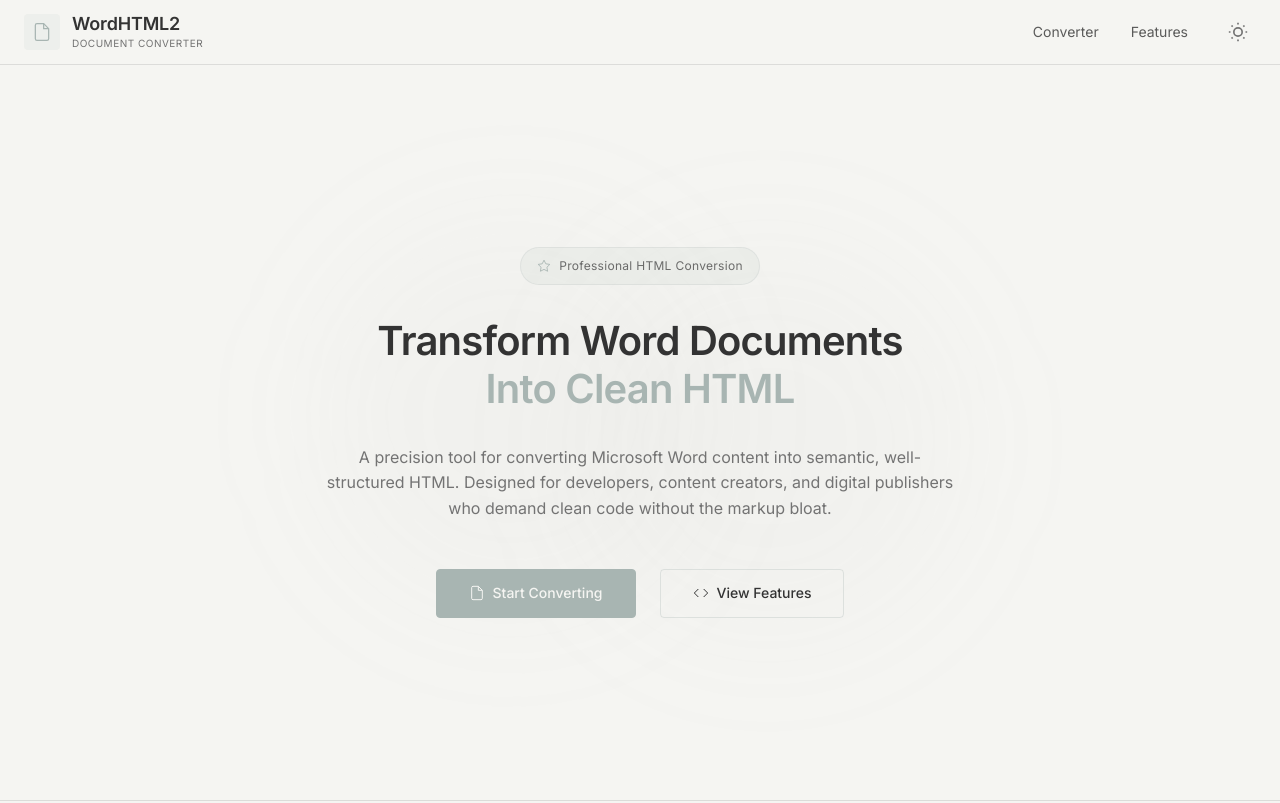
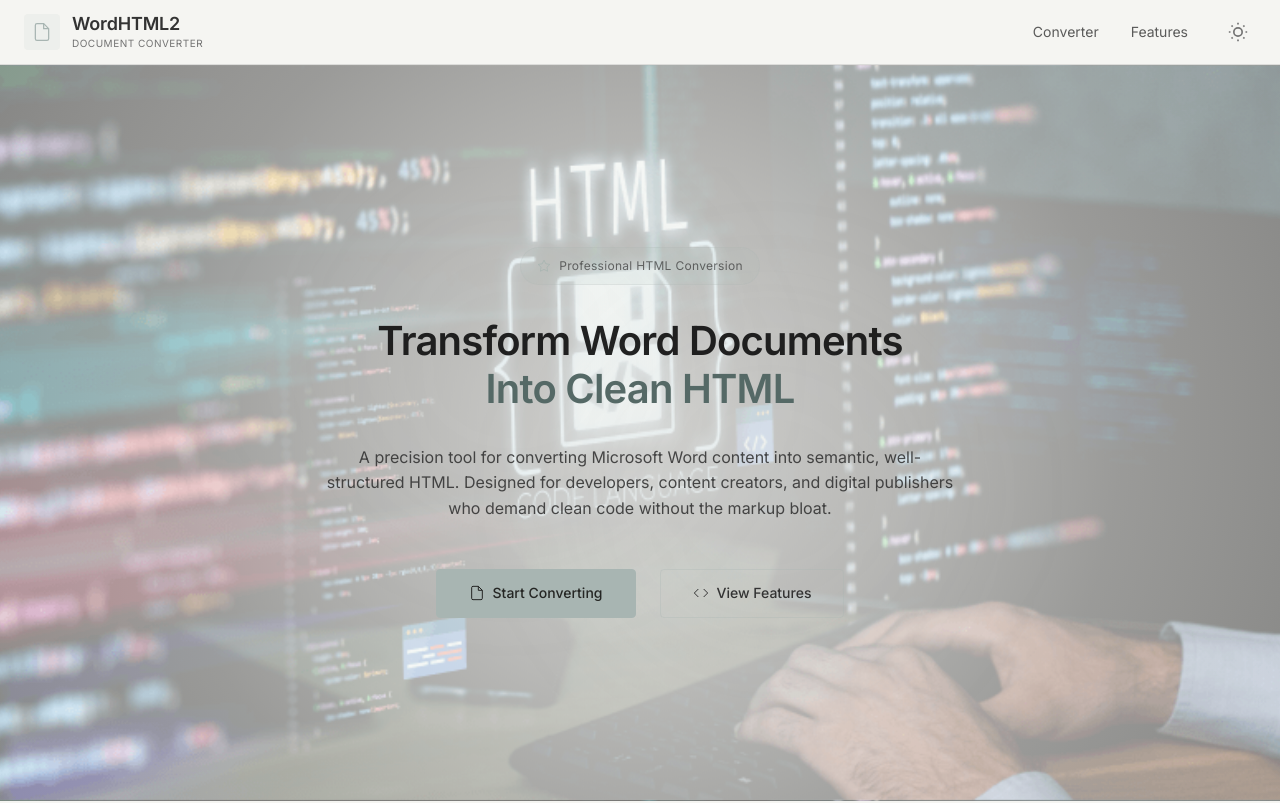
Before and after one commit to rosettascript/wordhtml2, a plain HTML site: page index.html in a window 1280 px wide. Shown: the top 803 px of the page. Drawn offline with nearby package versions, Linux system fonts and the light colour scheme.

```diff
--- a/css/main.css
+++ b/css/main.css
@@ -316,6 +316,26 @@
     min-height: calc(100vh - 4rem);
     display: flex;
     align-items: center;
+    background-image: linear-gradient(rgba(245, 245, 242, 0.55), rgba(245, 245, 242, 0.55)), url('../wordhtml2.png');
+    background-size: cover;
+    background-position: center;
+    isolation: isolate;
+}
+
+.hero::before {
+    content: '';
+    position: absolute;
+    inset: 0;
+    background: radial-gradient(circle at center, rgba(245, 245, 242, 0.7) 0%, rgba(245, 245, 242, 0.45) 35%, rgba(245, 245, 242, 0.18) 65%, rgba(245, 245, 242, 0) 100%);
+    z-index: 0;
+}
+
+[data-theme="dark"] .hero {
+    background-image: linear-gradient(rgba(26, 26, 24, 0.82), rgba(26, 26, 24, 0.88)), url('../wordhtml2.png');
+}
+
+[data-theme="dark"] .hero::before {
+    background: radial-gradient(circle at center, rgba(26, 26, 24, 0.8) 0%, rgba(26, 26, 24, 0.55) 35%, rgba(26, 26, 24, 0.25) 65%, rgba(26, 26, 24, 0) 100%);
 }
 
 .hero-container {
@@ -323,6 +343,8 @@
     margin: 0 auto;
     padding: var(--spacing-20) var(--spacing-6);
     width: 100%;
+    position: relative;
+    z-index: 1;
 }
 
 .hero-content {
@@ -370,20 +392,33 @@
     margin-bottom: var(--spacing-8);
     animation: fade-in-up 0.6s cubic-bezier(0.25, 0.8, 0.25, 1) 0.1s forwards;
     opacity: 0;
+    color: rgba(22, 22, 22, 0.95);
+}
+
+[data-theme="dark"] .hero-title {
+    color: var(--foreground);
 }
 
 .hero-title-accent {
+    color: rgba(85, 105, 102, 1);
+}
+
+[data-theme="dark"] .hero-title-accent {
     color: var(--accent);
 }
 
 .hero-description {
     font-size: 1rem;
     line-height: 1.6;
-    color: var(--muted-foreground);
+    color: rgba(45, 45, 45, 0.85);
     max-width: 40rem;
     margin: 0 auto var(--spacing-8);
     animation: fade-in-up 0.6s cubic-bezier(0.25, 0.8, 0.25, 1) 0.2s forwards;
     opacity: 0;
+}
+
+[data-theme="dark"] .hero-description {
+    color: var(--muted-foreground);
 }
 
 .hero-cta {
@@ -418,8 +453,12 @@
 
 .btn-primary {
     background-color: var(--accent);
+    color: rgba(26, 26, 24, 0.92);
+    border-color: var(--accent);
+}
+
+[data-theme="dark"] .btn-primary {
     color: var(--background);
-    border-color: var(--accent);
 }
 
 .btn-primary:hover {
```
Also changed, not shown: wordhtml2.png (added).
